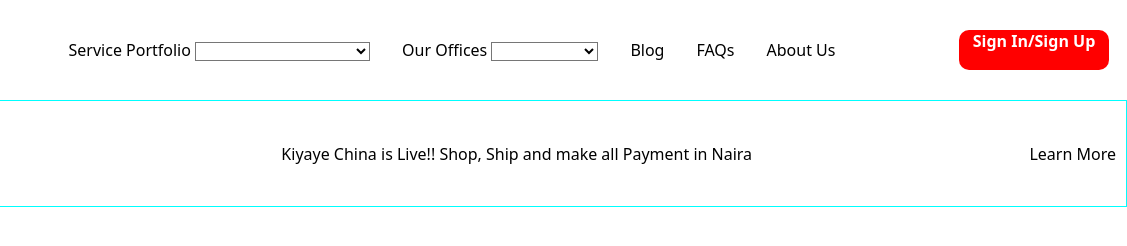
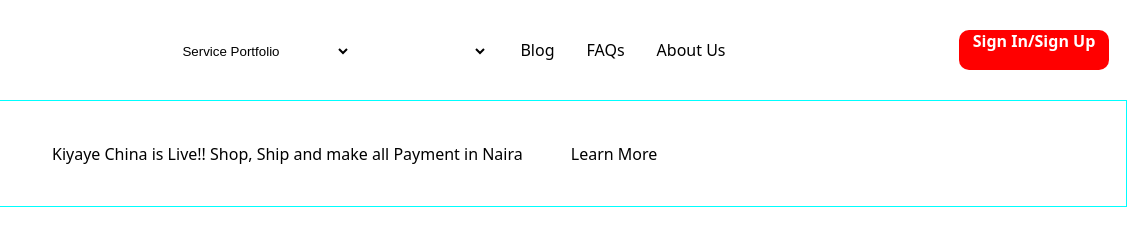
Before and after one commit to molakem/kiyayeng, a plain HTML site: page index.html in a window 1280 px wide. Shown: the full height of the page, 153-1280 px from the left. Drawn offline with Linux system fonts and the light colour scheme.

Commit message:
i added to my work

```diff
--- a/CSS/index.css
+++ b/CSS/index.css
@@ -35,15 +35,21 @@ body{
     text-align: center;
     font-weight: 600;
 }
+#dropdown-1, #dropdown-2{
+    outline: none;
+    border: none;
+}
 .container{
     /* background-color: black; */
     border: 1px solid cyan;
     display: flex;
-    justify-content: space-between;
+    /* justify-content: space-between; */
+    column-gap: 3rem;
     align-items: center;
     padding: 0 10px;
 }
 .container-1{
     padding: 0 8px;
     margin-left: 30px ;
+    /* background-color: black; */
 }
--- a/index.html
+++ b/index.html
@@ -18,9 +18,9 @@
         <div class="wrapper-2">
             <ul class="links">
                 <li>
-                    <label for="Service Portfolio">Service Portfolio
-                        <select name="dropdown" id="dropdown-1">
-                            <option value=""></option>
+                    <label for="">
+                        <select name="Service Portfolio" id="dropdown-1">
+                            <option value="">Service Portfolio</option>
                             <option value="Domestic Logistics">Domestic Logistics</option>
                             <option value="Coperate Logistics">Coperate Logistics</option>
                             <option value="Overseas Shipping">Overseas Shipping</option>
@@ -30,12 +30,13 @@
                     </label>
                 </li>
                 <li>
-                    <label for="Our Offices">Our Offices
-                        <select name="dropdown" id="dropdown-2">
-                            <option value=""></option>
+                    <label for="Our Offices">
+                        <select name="Our Offices" id="dropdown-2">
+                            <option value="Our Offices"></option>
                             <option value="Kaduna Office">Kaduna Office</option>
                             <option value="Abuja Office">Abuja Office</option>
                             <option value="Lagos Office">Lagos Office</option>
+                            <option value="Lagos Office">Enugu Office</option>
                         </select>
                     </label>
                 </li>
```
